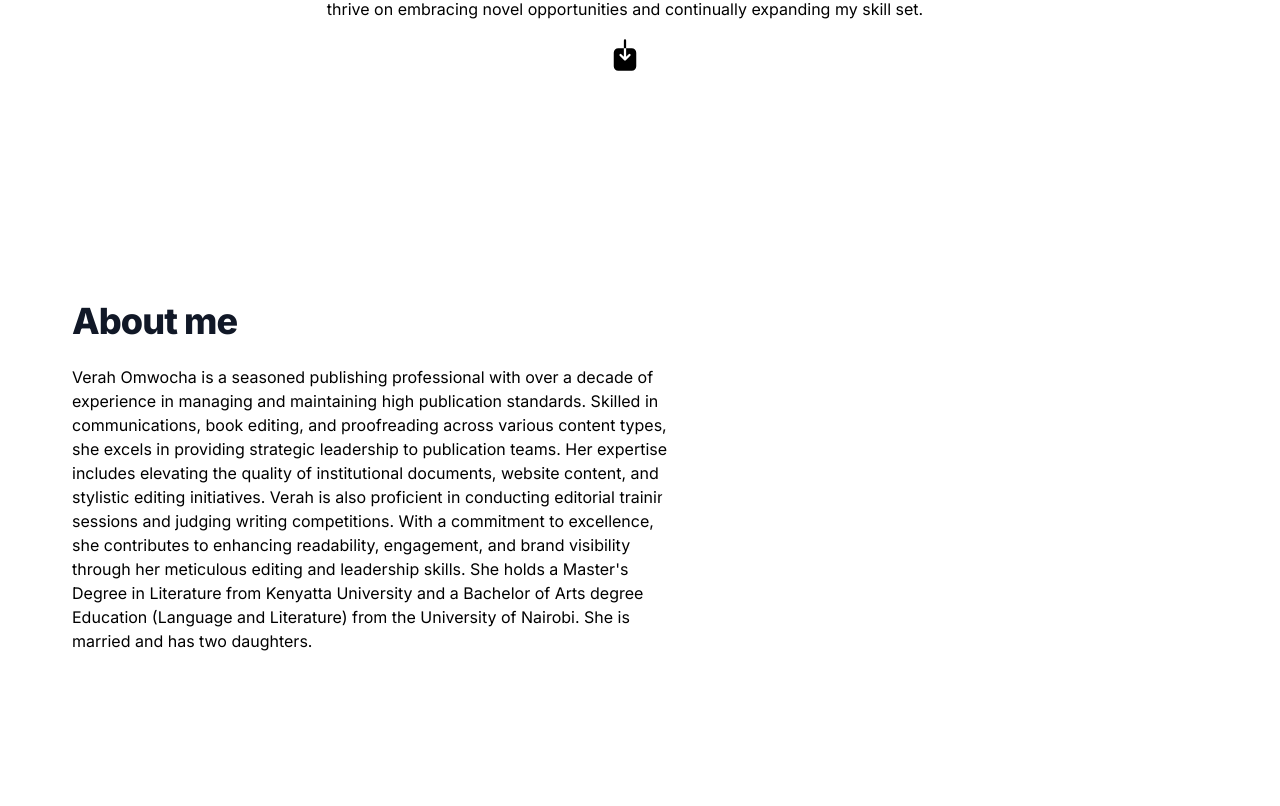
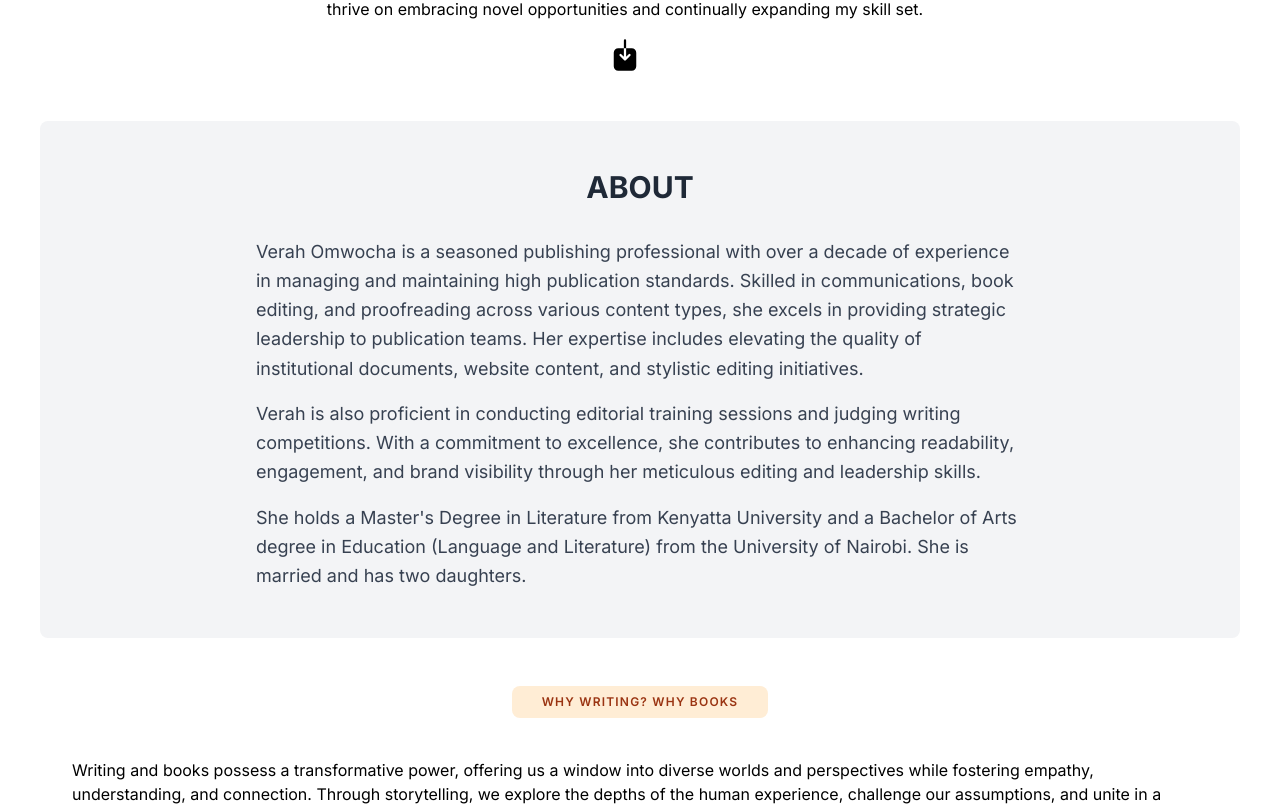
Before and after one commit to realgitau/complete-online-office, a Next.js app: page / in a window 1280 px wide. Shown: the part 600-1406 px from the top of the page. Built offline with nearby package versions, Linux system fonts and the light colour scheme.

Commit message:
nineth commit

```diff
--- a/components/About/About.tsx
+++ b/components/About/About.tsx
@@ -1,37 +1,28 @@
 import React from 'react';
 
-const About = () => {
+const Write = () => {
   return (
-    <div id="about" className="relative bg-white overflow-hidden mt-16">
-    <div className="max-w-7xl mx-auto">
-        <div className="relative z-10 pb-8 bg-white sm:pb-16 md:pb-20 lg:max-w-2xl lg:w-full lg:pb-28 xl:pb-32">
-            <svg className="hidden lg:block absolute right-0 inset-y-0 h-full w-48 text-white transform translate-x-1/2"
-                fill="currentColor" viewBox="0 0 100 100" preserveAspectRatio="none" aria-hidden="true">
-                <polygon points="50,0 100,0 50,100 0,100"></polygon>
-            </svg>
-
-            <div className="pt-1"></div>
-
-            <main className="mt-10 mx-auto max-w-7xl px-4 sm:mt-12 sm:px-6 md:mt-16 lg:mt-20 lg:px-8 xl:mt-28">
-                <div className="sm:text-center lg:text-left ">
-                    <h2 className="my-6 text-2xl tracking-tight font-extrabold text-gray-900 sm:text-3xl md:text-4xl">
-                        About me
-                    </h2>
-
+    <section className="bg-gray-100 py-12 rounded-lg">
+      <div className="container mx-auto px-4 sm:px-6 lg:px-8">
+        <div className="max-w-3xl mx-auto ">
+          <div className="text-center">
+            <h2 className="text-3xl font-bold text-gray-800 uppercase mb-8">About</h2>
+          </div>
+          <div className="text-gray-700 text-lg leading-relaxed">
             <p>
               Verah Omwocha is a seasoned publishing professional with over a decade of experience in managing and maintaining high publication standards. Skilled in communications, book editing, and proofreading across various content types, she excels in providing strategic leadership to publication teams. Her expertise includes elevating the quality of institutional documents, website content, and stylistic editing initiatives.
+            </p>
+            <p className="mt-4">
               Verah is also proficient in conducting editorial training sessions and judging writing competitions. With a commitment to excellence, she contributes to enhancing readability, engagement, and brand visibility through her meticulous editing and leadership skills.
-                    She holds a Master's Degree in Literature from Kenyatta University and a Bachelor of Arts degree in Education
-                    (Language and Literature) from the University of Nairobi.
-                    She is married and has two daughters.
-
             </p>
-                </div>
-            </main>
+            <p className="mt-4">
+              She holds a Master's Degree in Literature from Kenyatta University and a Bachelor of Arts degree in Education (Language and Literature) from the University of Nairobi. She is married and has two daughters.
+            </p>
           </div>
         </div>
       </div>
+    </section>
   );
-}
+};
 
-export default About;
+export default Write;
```
Lines whose indentation alone changed are shown as unchanged.
